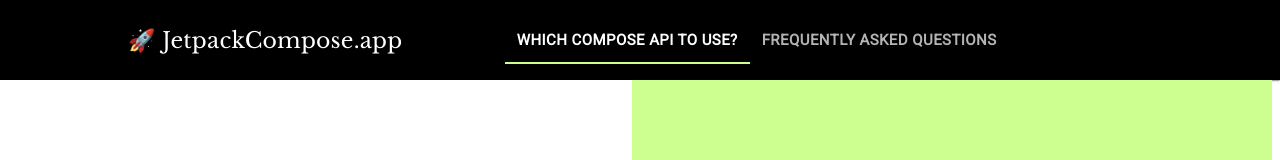
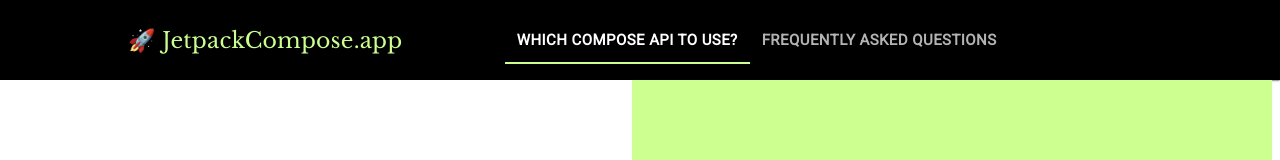
Before and after one commit to worstkiller/JetpackCompose.app, a React (Create React App) app: page / in a window 1280 px wide. Shown: the top 160 px of the page. Built offline with nearby package versions, Linux system fonts and the light colour scheme.

Commit message:
Change color of logo

```diff
--- a/src/components/NavigationBar.tsx
+++ b/src/components/NavigationBar.tsx
@@ -71,7 +71,7 @@ const useStyles = makeStyles({
   logoText: {
     fontSize: 22,
     fontFamily: "Libre Baskerville",
-    color: "#FFFFFF",
+    color: "#CCFF90",
   },
   tabs: {
     height: "10vh",
```
